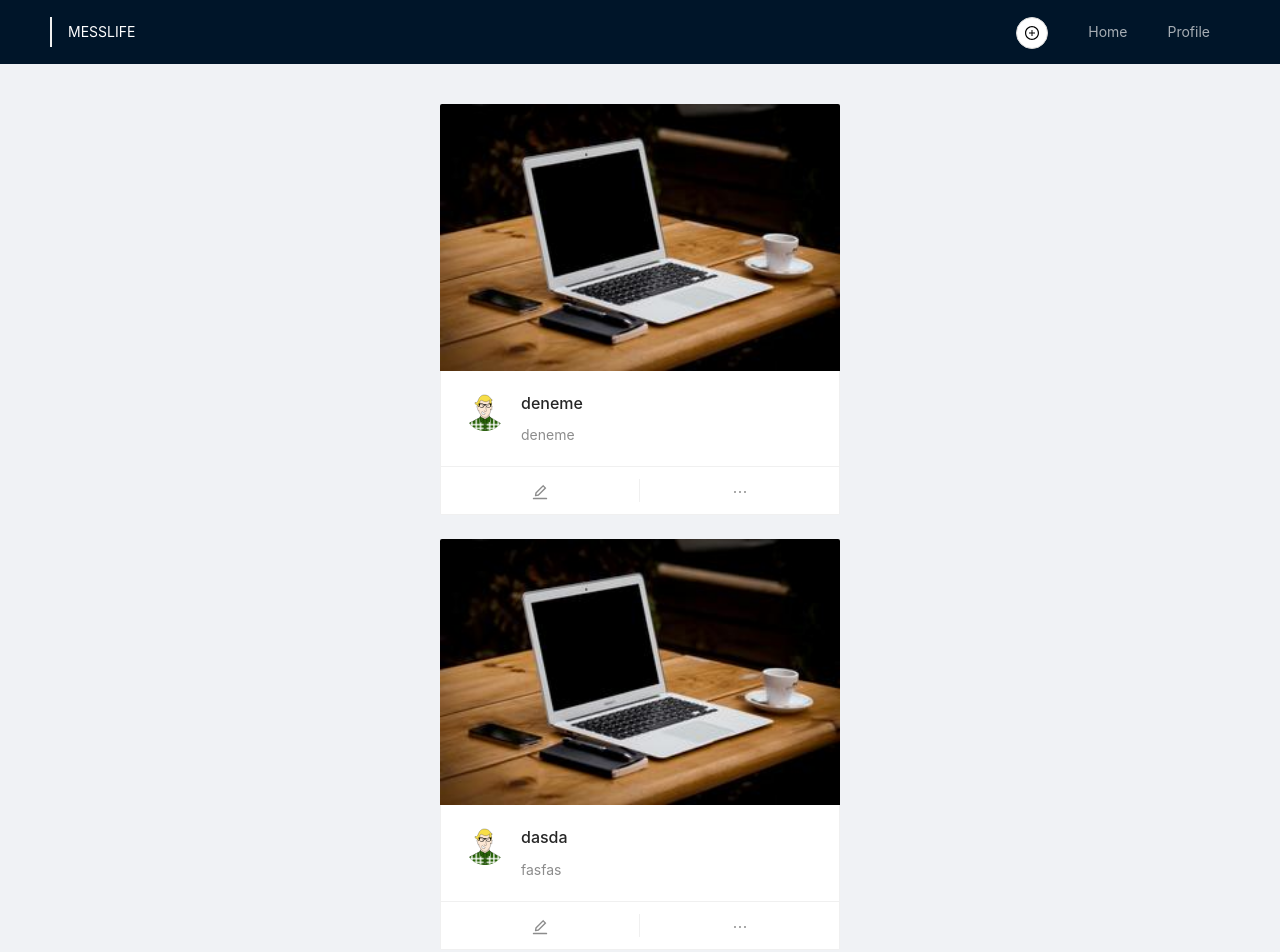
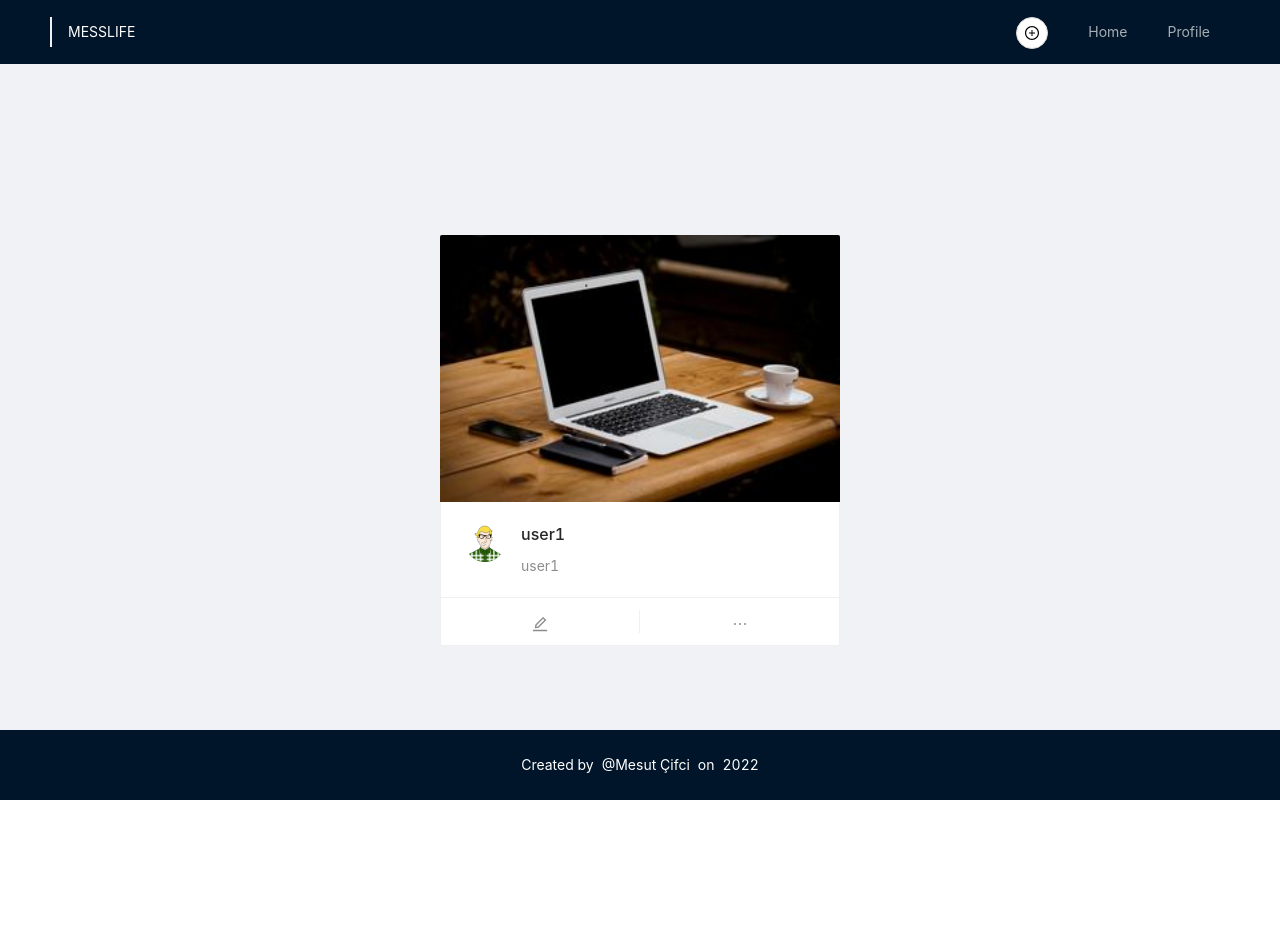
Before and after one commit to mesutcifci/React-Projects, a React (Create React App) app in the folder social-media-app/: page / in a window 1280 px wide. Shown: the top 952 px of the page. After the commit the page ends 800 px from the top, so only its background shows below. Built offline with nearby package versions, Linux system fonts and the light colour scheme; data requests are answered from the project's data file.

Commit message:
lodash installed filterAndSortPosts function created: fiter duplicate post and sortby created date minor ui fix

```diff
--- a/social-media-app/db.json
+++ b/social-media-app/db.json
@@ -32,43 +32,11 @@
   "posts": [
     {
       "owner": "user1",
-      "title": "deneme",
-      "body": "deneme",
-      "createdAt": "2022-03-27T18:23:54.251Z",
-      "updatedAt": "2022-03-27T18:23:54.251Z",
+      "title": "user1",
+      "body": "user1",
+      "createdAt": "2022-03-28T20:55:25.635Z",
+      "updatedAt": "2022-03-28T20:55:25.635Z",
       "id": 1
-    },
-    {
-      "owner": "user3",
-      "title": "dasda",
-      "body": "fasfas",
-      "createdAt": "2022-03-27T18:27:10.487Z",
-      "updatedAt": "2022-03-27T18:27:10.487Z",
-      "id": 2
-    },
-    {
-      "owner": "user4",
-      "title": "dasda",
-      "body": "asdasda",
-      "createdAt": "2022-03-27T20:19:02.661Z",
-      "updatedAt": "2022-03-27T20:19:02.661Z",
-      "id": 3
-    },
-    {
-      "owner": "user4",
-      "title": "elif",
-      "body": "elif",
-      "createdAt": "2022-03-27T20:20:21.952Z",
-      "updatedAt": "2022-03-27T20:20:21.952Z",
-      "id": 4
-    },
-    {
-      "owner": "user3",
-      "title": "project2",
-      "body": "projects2",
-      "createdAt": "2022-03-28T09:44:47.234Z",
-      "updatedAt": "2022-03-28T09:44:47.234Z",
-      "id": 5
     }
   ]
 }
--- a/social-media-app/package.json
+++ b/social-media-app/package.json
@@ -45,6 +45,7 @@
     ]
   },
   "devDependencies": {
+    "@types/lodash": "^4.14.180",
     "autoprefixer": "^10.4.4",
     "postcss": "^8.4.12",
     "tailwindcss": "^3.0.23"
--- a/social-media-app/src/App.tsx
+++ b/social-media-app/src/App.tsx
@@ -21,15 +21,15 @@ function App() {
 
   return (
     <div className="App">
-      <Navigation/>
+      <Navigation />
       <BrowserRouter>
         <Routes>
           <Route path="/" element={<Home />} />
           <Route path="/profile/:username" element={<Profile />} />
         </Routes>
+        {isVisible && <CreatePostModal isVisible={isVisible} />}
       </BrowserRouter>
       <Footer />
-      {isVisible && <CreatePostModal isVisible={isVisible} />}
     </div>
   );
 }
--- a/social-media-app/src/components/CreatePostModal/index.tsx
+++ b/social-media-app/src/components/CreatePostModal/index.tsx
@@ -1,7 +1,12 @@
 import React, { useEffect } from "react";
 import { Form, Input, Button, Select, Modal, Spin } from "antd";
 import { useDispatch, useSelector } from "react-redux";
-import { modalActions, RootState, usersActions } from "../../store";
+import {
+  modalActions,
+  RootState,
+  usersActions,
+  postsActions,
+} from "../../store";
 import { User } from "../../model/user.model";
 import { useGetUsersQuery, useCreatePostMutation } from "../../services/api";
 
@@ -44,6 +49,7 @@ const CreatePostModal = (props: ModalProps) => {
       updatedAt: now,
     };
     await createPost(post);
+    dispatch(postsActions.setPosts([post]));
     hideModal();
   };
 
--- a/social-media-app/src/model/post.model.tsx
+++ b/social-media-app/src/model/post.model.tsx
@@ -6,3 +6,9 @@ export interface Post{
     createdAt: string,
     updatedAt: string
 }
+
+export interface Posts {
+    posts: Post[],
+    post: Post,
+    userPosts: Post[]
+}
--- a/social-media-app/src/pages/Home/index.tsx
+++ b/social-media-app/src/pages/Home/index.tsx
@@ -31,7 +31,7 @@ const Home = () => {
 
   return (
     <Layout className="py-10 flex items-center !shrink-0">
-      <Layout.Content className="grid gap-6">
+      <Layout.Content className="grid gap-6 items-center">
         <PostCardRenderer posts={ posts || []} />
       </Layout.Content>
     </Layout>
--- a/social-media-app/src/pages/Profile/index.tsx
+++ b/social-media-app/src/pages/Profile/index.tsx
@@ -5,6 +5,7 @@ import { useDispatch, useSelector } from "react-redux";
 import {
   useGetUserQuery,
   useGetPostsByUsernameQuery,
+  useGetPostsQuery,
 } from "../../services/api";
 import { RootState, usersActions, postsActions } from "../../store";
 
@@ -12,6 +13,7 @@ import PostCardRenderer from "../../components/PostCardRenderer";
 
 import { Layout, Spin } from "antd";
 import "./styles.css";
+import { Post } from "../../model/post.model";
 
 const Profile = () => {
   const username = useLocation()?.pathname?.split("/")[2] || "";
@@ -23,7 +25,7 @@ const Profile = () => {
     useGetPostsByUsernameQuery(username);
 
   const user = useSelector<RootState, any>((state) => state.usersSlice.user);
-  const posts = useSelector<RootState, any>((state) => state.postsSlice.posts);
+  const posts = useSelector<RootState, any>((state) => state.postsSlice.userPosts);
 
   useEffect(() => {
     if (!loadingForUser) {
@@ -31,10 +33,9 @@ const Profile = () => {
     }
 
     if (!loadingForPosts) {
-      dispatch(postsActions.setPosts(postsQueryResult));
+      dispatch(postsActions.setUserPosts(postsQueryResult));
     }
   }, [userQueryResult, postsQueryResult]);
-
 
   if (loadingForUser || loadingForPosts) {
     return (
@@ -60,7 +61,7 @@ const Profile = () => {
         </div>
       </div>
 
-      <Layout.Content className="profile__card-wrapper">
+      <Layout.Content className="profile__card-wrapper items-center">
         <PostCardRenderer posts={posts || []} flex={true} />
       </Layout.Content>
     </Layout>
--- a/social-media-app/src/store.tsx
+++ b/social-media-app/src/store.tsx
@@ -1,10 +1,16 @@
 import { configureStore, createSlice } from "@reduxjs/toolkit";
+import _ from "lodash";
+import { Post, Posts } from "./model/post.model";
 import { usersApi } from "./services/api";
 
 // Initial state
 const modalInitialState = { isVisible: false };
 const usersInitialState = { users: [], user: {} };
-const postsInitialState = { posts: [], post: {} };
+const postsInitialState: Posts = {
+  posts: [],
+  post: { id: "", owner: "", title: "", body: "", createdAt: "", updatedAt: "" },
+  userPosts: [],
+};
 
 // Slice
 const modalSlice = createSlice({
@@ -33,15 +39,26 @@ const usersSlice = createSlice({
   },
 });
 
+const filterAndSortPosts = (posts: Post[]): Post[] => {
+  let filteredPosts = _.uniqBy(posts, "createdAt");
+  filteredPosts = _.orderBy(filteredPosts, ["createdAt"], ["desc"]);
+  return filteredPosts;
+};
+
 const postsSlice = createSlice({
   name: "posts",
   initialState: postsInitialState,
   reducers: {
     setPosts(state, action) {
-      state.posts = action.payload;
+      state.posts = filterAndSortPosts([...state.posts, ...action.payload]);
     },
     setPost(state, action) {
       state.post = action.payload;
+    },
+    setUserPosts(state, action) {
+      if(action.payload.length > 0) {
+        state.userPosts = filterAndSortPosts([...state.userPosts, ...action.payload]);
+      }
     },
   },
 });
```
Also changed, not shown: 1 other file (tests, documents, lock files or other folders).
